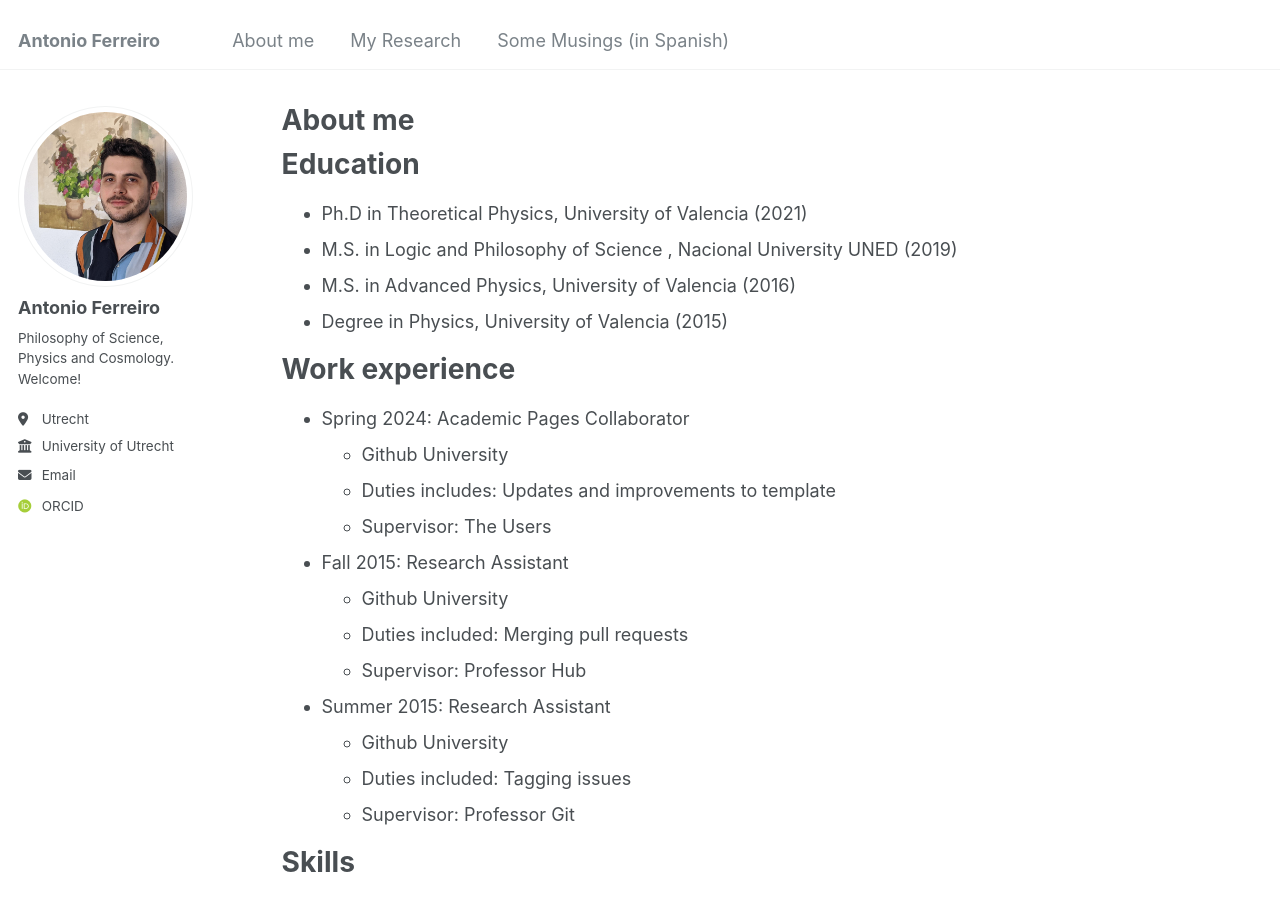
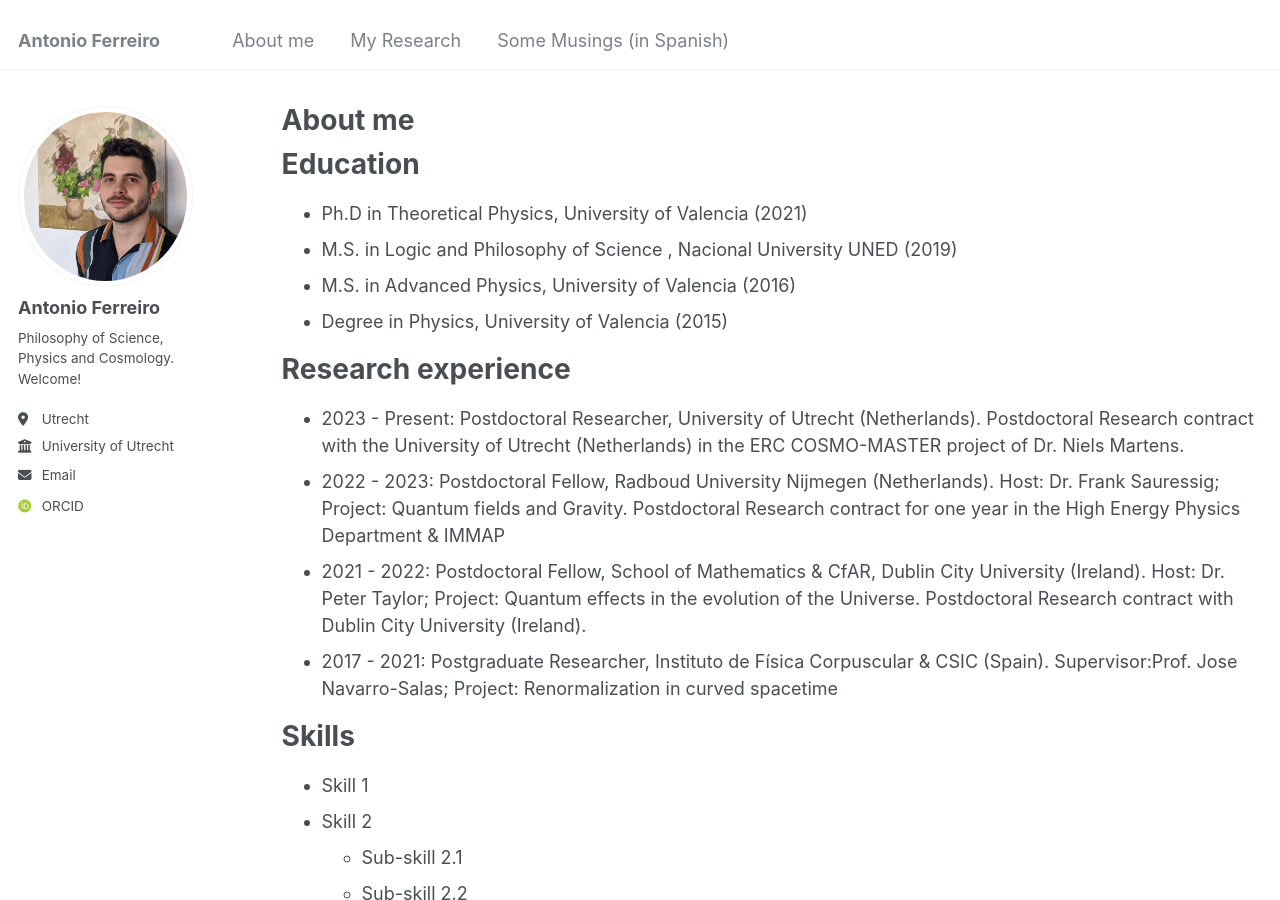
Before and after one commit to Anfedea/anfedea.github.io, a Jekyll site: the page built from _pages/cv.md, in a window 1280 px wide and 900 px high. Built offline with Jekyll 4.4.1, drawn with Linux system fonts in a browser that asks for light colours; some web fonts are replaced.

Commit message:
Update cv.md

```diff
--- a/_pages/cv.md
+++ b/_pages/cv.md
@@ -9,6 +9,8 @@ redirect_from:
 
 {% include base_path %}
 
+
+
 Education
 ======
 * Ph.D in Theoretical Physics, University of Valencia (2021)
@@ -16,22 +18,18 @@ Education
 * M.S. in Advanced Physics, University of Valencia (2016)
 * Degree in Physics, University of Valencia (2015)
 
-Work experience
+Research experience
 ======
-* Spring 2024: Academic Pages Collaborator
-  * Github University
-  * Duties includes: Updates and improvements to template
-  * Supervisor: The Users
-
-* Fall 2015: Research Assistant
-  * Github University
-  * Duties included: Merging pull requests
-  * Supervisor: Professor Hub
-
-* Summer 2015: Research Assistant
-  * Github University
-  * Duties included: Tagging issues
-  * Supervisor: Professor Git
+* 2023 - Present: Postdoctoral Researcher, University of Utrecht (Netherlands).
+Postdoctoral Research contract with the University of Utrecht (Netherlands) in the ERC COSMO-MASTER project of Dr. Niels Martens.
+* 2022 - 2023: Postdoctoral Fellow, Radboud University Nijmegen (Netherlands).
+Host: Dr. Frank Sauressig; Project: Quantum fields and Gravity.
+Postdoctoral Research contract for one year in the High Energy Physics Department & IMMAP
+* 2021 - 2022: Postdoctoral Fellow, School of Mathematics & CfAR, Dublin City University (Ireland).
+Host: Dr. Peter Taylor; Project: Quantum effects in the evolution of the Universe.
+Postdoctoral Research contract with Dublin City University (Ireland).
+* 2017 - 2021: Postgraduate Researcher, Instituto de Física Corpuscular & CSIC (Spain).
+Supervisor:Prof. Jose Navarro-Salas; Project: Renormalization in curved spacetime
 
 Skills
 ======
```
